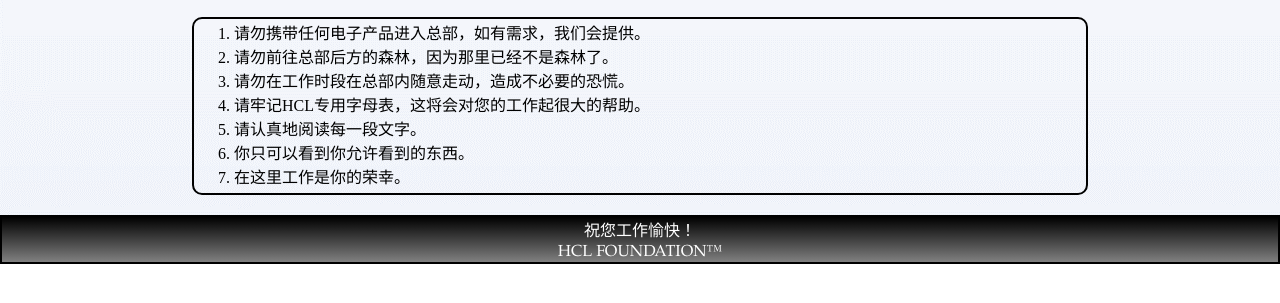
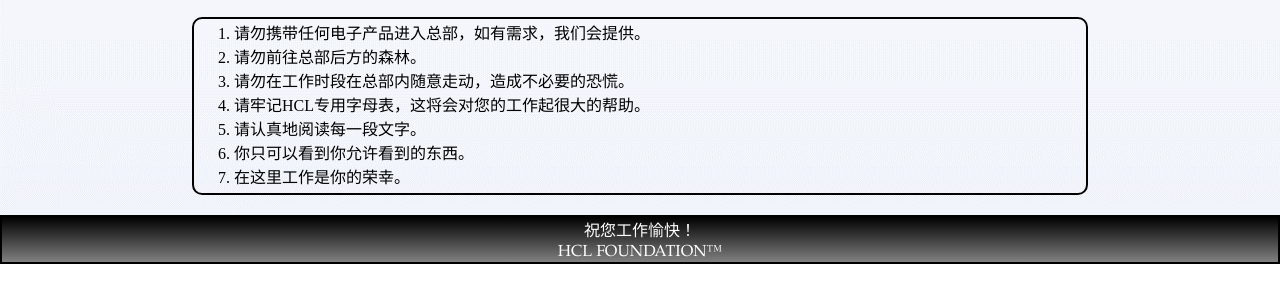
Before and after one commit to frogstab/HCL-FOUNDATION, a plain HTML site: page HCLRULES.html in a window 1280 px wide. Shown: the part 305-608 px from the top of the page. Drawn offline with Linux system fonts and the light colour scheme.

Commit message:
Update HCLRULES.html
修缮文本

```diff
--- a/HCLRULES.html
+++ b/HCLRULES.html
@@ -32,7 +32,7 @@
 				<div class="passage-1">
 					<ol>
 						<li>请勿携带任何电子产品进入总部，如有需求，我们会提供。</li>
-						<li>请勿前往总部后方的森林，因为那里已经不是森林了。</li>
+						<li>请勿前往总部后方的森林。</li>
 						<li>请勿在工作时段在总部内随意走动，造成不必要的恐慌。</li>
 						<li>请牢记HCL专用字母表，这将会对您的工作起很大的帮助。</li>
 						<li>请认真地阅读每一段文字。</li>
```
